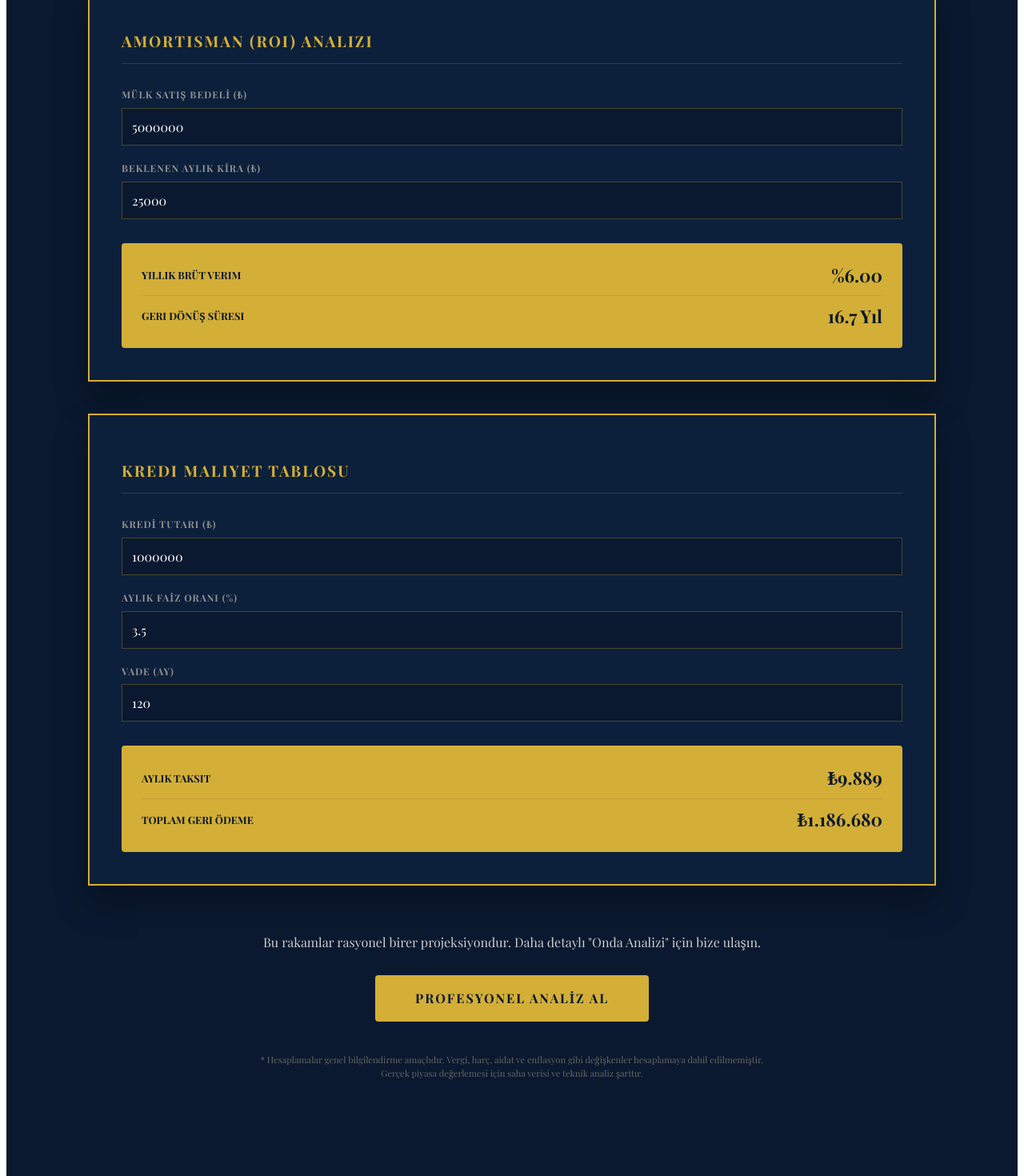
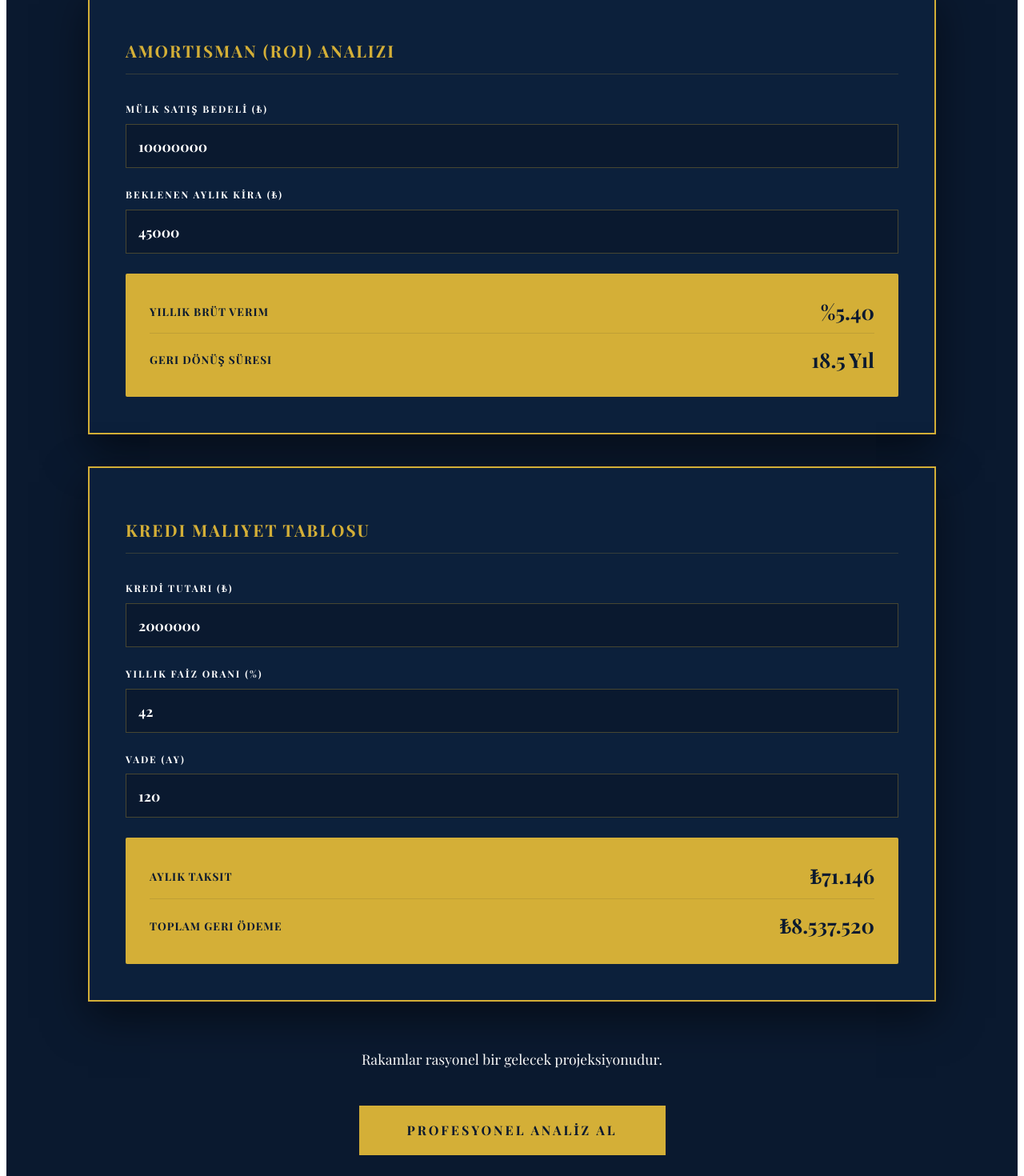
Before and after one commit to monurkilic/onda-web, a Next.js app: page /tools in a window 1280 px wide. Shown: the part 360-1830 px from the top of the page at 80% size. Built offline with nearby package versions, Linux system fonts and the light colour scheme.

Commit message:
Update tools.js

```diff
--- a/pages/tools.js
+++ b/pages/tools.js
@@ -3,64 +3,173 @@ import Head from 'next/head';
 
 export default function Tools() {
   // ROI Hesaplama State'leri
-  const [price, setPrice] = useState(5000000);
-  const [rent, setRent] = useState(25000);
+  const [price, setPrice] = useState(10000000);
+  const [rent, setRent] = useState(45000);
   const [roi, setRoi] = useState(0);
   const [amortization, setAmortization] = useState(0);
 
   // Kredi Hesaplama State'leri
-  const [loanAmount, setLoanAmount] = useState(1000000);
-  const [interest, setInterest] = useState(3.5);
+  const [loanAmount, setLoanAmount] = useState(2000000);
+  const [annualInterest, setAnnualInterest] = useState(42); // Örn: %42 Yıllık
   const [term, setTerm] = useState(120);
   const [monthlyPayment, setMonthlyPayment] = useState(0);
 
-  // ROI Hesapla
+  // ROI (Geri Dönüş) Hesapla
   useEffect(() => {
     const annualRent = rent * 12;
-    const calculatedRoi = (annualRent / price) * 100;
-    const calculatedAmortization = price / annualRent;
-    setRoi(calculatedRoi.toFixed(2));
-    setAmortization(calculatedAmortization.toFixed(1));
+    if (price > 0 && annualRent > 0) {
+      const calculatedRoi = (annualRent / price) * 100;
+      const calculatedAmortization = price / annualRent;
+      setRoi(calculatedRoi.toFixed(2));
+      setAmortization(calculatedAmortization.toFixed(1));
+    }
   }, [price, rent]);
 
-  // Kredi Hesapla
+  // Kredi Hesapla (Rasyonel Finans Formülü)
   useEffect(() => {
-    const monthlyInterest = interest / 100 / 12;
-    const payment = (loanAmount * monthlyInterest * Math.pow(1 + monthlyInterest, term)) / (Math.pow(1 + monthlyInterest, term) - 1);
-    setMonthlyPayment(payment.toFixed(0));
-  }, [loanAmount, interest, term]);
+    // Yıllık faizi aylık ondalık orana çeviriyoruz
+    const r = (annualInterest / 100) / 12;
+    const n = term;
+    const P = loanAmount;
+
+    if (r > 0) {
+      // Standart Taksit Formülü: P * [r(1+r)^n] / [(1+r)^n - 1]
+      const payment = (P * r * Math.pow(1 + r, n)) / (Math.pow(1 + r, n) - 1);
+      setMonthlyPayment(Math.round(payment));
+    } else if (n > 0) {
+      setMonthlyPayment(Math.round(P / n));
+    }
+  }, [loanAmount, annualInterest, term]);
 
   return (
     <>
       <Head>
         <title>Yatırım Analiz Araçları | Onda Yatırım</title>
-        <meta name="description" content="Gayrimenkul yatırımınızın geri dönüş süresini ve kredi maliyetlerini rasyonel verilerle hesaplayın." />
+        <meta name="description" content="Mülkünüzün amortisman süresini ve kredi maliyetlerini rasyonel verilerle hesaplayın." />
       </Head>
 
       <style dangerouslySetInnerHTML={{ __html: `
-        .tools-page { max-width: 1100px; margin: 120px auto; padding: 0 20px; font-family: 'Inter', sans-serif; color: #fff; }
-        .onda-title { color: #d4af37; font-size: 2.8rem; font-weight: 800; letter-spacing: 6px; text-transform: uppercase; text-align: center; margin-bottom: 60px; }
+        .tools-page {
+          max-width: 1100px;
+          margin: 120px auto;
+          padding: 0 20px;
+          font-family: 'Inter', sans-serif;
+          color: #fff;
+          -webkit-font-smoothing: antialiased;
+        }
+
+        .onda-title {
+          color: #d4af37;
+          font-size: 3rem;
+          font-weight: 800;
+          letter-spacing: 6px;
+          text-transform: uppercase;
+          text-align: center;
+          margin-bottom: 60px;
+        }
 
         .tools-grid { display: grid; grid-template-cols: 1fr 1fr; gap: 40px; }
-        .tool-card { background: rgba(13, 34, 63, 0.8); border: 2px solid #d4af37; padding: 40px; box-shadow: 0 20px 40px rgba(0,0,0,0.3); }
-        .tool-header { color: #d4af37; font-size: 1.2rem; font-weight: 800; letter-spacing: 2px; margin-bottom: 30px; border-bottom: 1px solid rgba(212,175,55,0.2); padding-bottom: 15px; text-transform: uppercase; }
 
-        .input-group { margin-bottom: 20px; }
-        .input-group label { display: block; font-size: 0.75rem; font-weight: 700; color: #8e8e8e; letter-spacing: 1px; margin-bottom: 8px; }
-        .input-group input { width: 100%; padding: 12px; background: #0a192f; border: 1px solid rgba(212,175,55,0.3); color: #fff; font-size: 1rem; outline: none; }
-        .input-group input:focus { border-color: #d4af37; }
+        .tool-card {
+          background: rgba(13, 34, 63, 0.8);
+          border: 2px solid #d4af37;
+          padding: 45px;
+          box-shadow: 0 20px 50px rgba(0,0,0,0.5);
+          display: flex;
+          flex-direction: column;
+        }
 
-        .result-box { background: #d4af37; color: #0a192f; padding: 25px; margin-top: 30px; border-radius: 4px; }
-        .result-item { display: flex; justify-content: space-between; align-items: center; margin-bottom: 10px; border-bottom: 1px solid rgba(10,25,47,0.1); padding-bottom: 10px; }
+        .tool-header {
+          color: #d4af37;
+          font-size: 1.3rem;
+          font-weight: 800;
+          letter-spacing: 2px;
+          margin-bottom: 35px;
+          border-bottom: 1px solid rgba(212,175,55,0.2);
+          padding-bottom: 15px;
+          text-transform: uppercase;
+        }
+
+        .input-group { margin-bottom: 25px; }
+        .input-group label {
+          display: block;
+          font-size: 0.75rem;
+          font-weight: 800;
+          color: #ffffff;
+          letter-spacing: 2px;
+          margin-bottom: 10px;
+          text-transform: uppercase;
+        }
+        .input-group input {
+          width: 100%;
+          padding: 15px;
+          background: #0a192f;
+          border: 1px solid rgba(212,175,55,0.3);
+          color: #fff;
+          font-size: 1.1rem;
+          font-weight: 600;
+          outline: none;
+          transition: 0.3s;
+        }
+        .input-group input:focus { border-color: #d4af37; background: #0d223f; }
+
+        /* Sonuç Paneli */
+        .result-panel {
+          background: #d4af37;
+          color: #0a192f;
+          padding: 30px;
+          margin-top: auto;
+          border-radius: 2px;
+        }
+        .result-item {
+          display: flex;
+          justify-content: space-between;
+          align-items: center;
+          margin-bottom: 15px;
+          border-bottom: 1px solid rgba(10,25,47,0.1);
+          padding-bottom: 10px;
+        }
         .result-item:last-child { border: none; margin: 0; padding: 0; }
-        .result-label { font-size: 0.8rem; font-weight: 700; text-transform: uppercase; }
-        .result-value { font-size: 1.4rem; font-weight: 900; }
+        .result-label { font-size: 0.85rem; font-weight: 800; text-transform: uppercase; letter-spacing: 1px; }
+        .result-value { font-size: 1.6rem; font-weight: 900; }
 
-        .disclaimer { font-size: 0.7rem; color: #666; margin-top: 40px; text-align: center; line-height: 1.5; }
+        .info-text {
+          text-align: center;
+          margin-top: 60px;
+          color: #f8f8f8;
+          font-weight: 500;
+          font-size: 1.1rem;
+        }
+
+        .cta-button {
+          display: inline-block;
+          margin-top: 30px;
+          padding: 20px 60px;
+          background: #d4af37;
+          color: #0a192f;
+          text-decoration: none;
+          font-weight: 900;
+          letter-spacing: 3px;
+          text-transform: uppercase;
+          transition: 0.3s;
+        }
+        .cta-button:hover { background: #fff; transform: translateY(-3px); }
+
+        .disclaimer {
+          font-size: 0.75rem;
+          color: #666;
+          margin-top: 50px;
+          text-align: center;
+          line-height: 1.8;
+          max-width: 800px;
+          margin-left: auto;
+          margin-right: auto;
+        }
 
         @media (max-width: 768px) {
           .tools-grid { grid-template-cols: 1fr; }
-          .onda-title { font-size: 1.8rem; }
+          .onda-title { font-size: 2rem; }
+          .tool-card { padding: 30px 20px; }
         }
       `}} />
 
@@ -68,7 +177,7 @@ export default function Tools() {
         <h1 className="onda-title">YATIRIM ANALİZ ARAÇLARI</h1>
 
         <div className="tools-grid">
-          {/* ROI Hesaplayıcı */}
+          {/* ROI Analizi */}
           <section className="tool-card">
             <h2 className="tool-header">Amortisman (ROI) Analizi</h2>
             <div className="input-group">
@@ -80,7 +189,7 @@ export default function Tools() {
               <input type="number" value={rent} onChange={(e) => setRent(e.target.value)} />
             </div>
 
-            <div className="result-box">
+            <div className="result-panel">
               <div className="result-item">
                 <span className="result-label">Yıllık Brüt Verim</span>
                 <span className="result-value">%{roi}</span>
@@ -92,7 +201,7 @@ export default function Tools() {
             </div>
           </section>
 
-          {/* Kredi Hesaplayıcı */}
+          {/* Kredi Analizi */}
           <section className="tool-card">
             <h2 className="tool-header">Kredi Maliyet Tablosu</h2>
             <div className="input-group">
@@ -100,15 +209,15 @@ export default function Tools() {
               <input type="number" value={loanAmount} onChange={(e) => setLoanAmount(e.target.value)} />
             </div>
             <div className="input-group">
-              <label>AYLIK FAİZ ORANI (%)</label>
-              <input type="number" step="0.01" value={interest} onChange={(e) => setInterest(e.target.value)} />
+              <label>YILLIK FAİZ ORANI (%)</label>
+              <input type="number" step="0.1" value={annualInterest} onChange={(e) => setAnnualInterest(e.target.value)} />
             </div>
             <div className="input-group">
               <label>VADE (AY)</label>
               <input type="number" value={term} onChange={(e) => setTerm(e.target.value)} />
             </div>
 
-            <div className="result-box">
+            <div className="result-panel">
               <div className="result-item">
                 <span className="result-label">Aylık Taksit</span>
                 <span className="result-value">₺{Number(monthlyPayment).toLocaleString('tr-TR')}</span>
@@ -121,16 +230,16 @@ export default function Tools() {
           </section>
         </div>
 
-        <div style={{ marginTop: '60px', textAlign: 'center' }}>
-          <p style={{ color: '#ccc', marginBottom: '30px', fontWeight: '500' }}>Bu rakamlar rasyonel birer projeksiyondur. Daha detaylı "Onda Analizi" için bize ulaşın.</p>
-          <a href="https://wa.me/905326466909" target="_blank" rel="noreferrer" style={{ display: 'inline-block', padding: '18px 50px', background: '#d4af37', color: '#0a192f', textDecoration: 'none', fontWeight: '900', letterSpacing: '2px', borderRadius: '4px' }}>
+        <div style={{ textAlign: 'center' }}>
+          <p className="info-text">Rakamlar rasyonel bir gelecek projeksiyonudur.</p>
+          <a href="https://wa.me/905326466909" target="_blank" rel="noreferrer" className="cta-button">
             PROFESYONEL ANALİZ AL
           </a>
         </div>
 
         <p className="disclaimer">
-          * Hesaplamalar genel bilgilendirme amaçlıdır. Vergi, harç, aidat ve enflasyon gibi değişkenler hesaplamaya dahil edilmemiştir. <br />
-          Gerçek piyasa değerlemesi için saha verisi ve teknik analiz şarttır.
+          * Bu hesaplama tablosu genel bilgilendirme amaçlıdır. Vergi, tapu harcı, aidat artışları ve enflasyon gibi değişkenler hesaplamaya dahil edilmemiştir. <br />
+          Gerçek bir yatırım kararı için mülk bazlı "Onda Analizi" raporu almanız önerilir.
         </p>
       </main>
     </>
```
